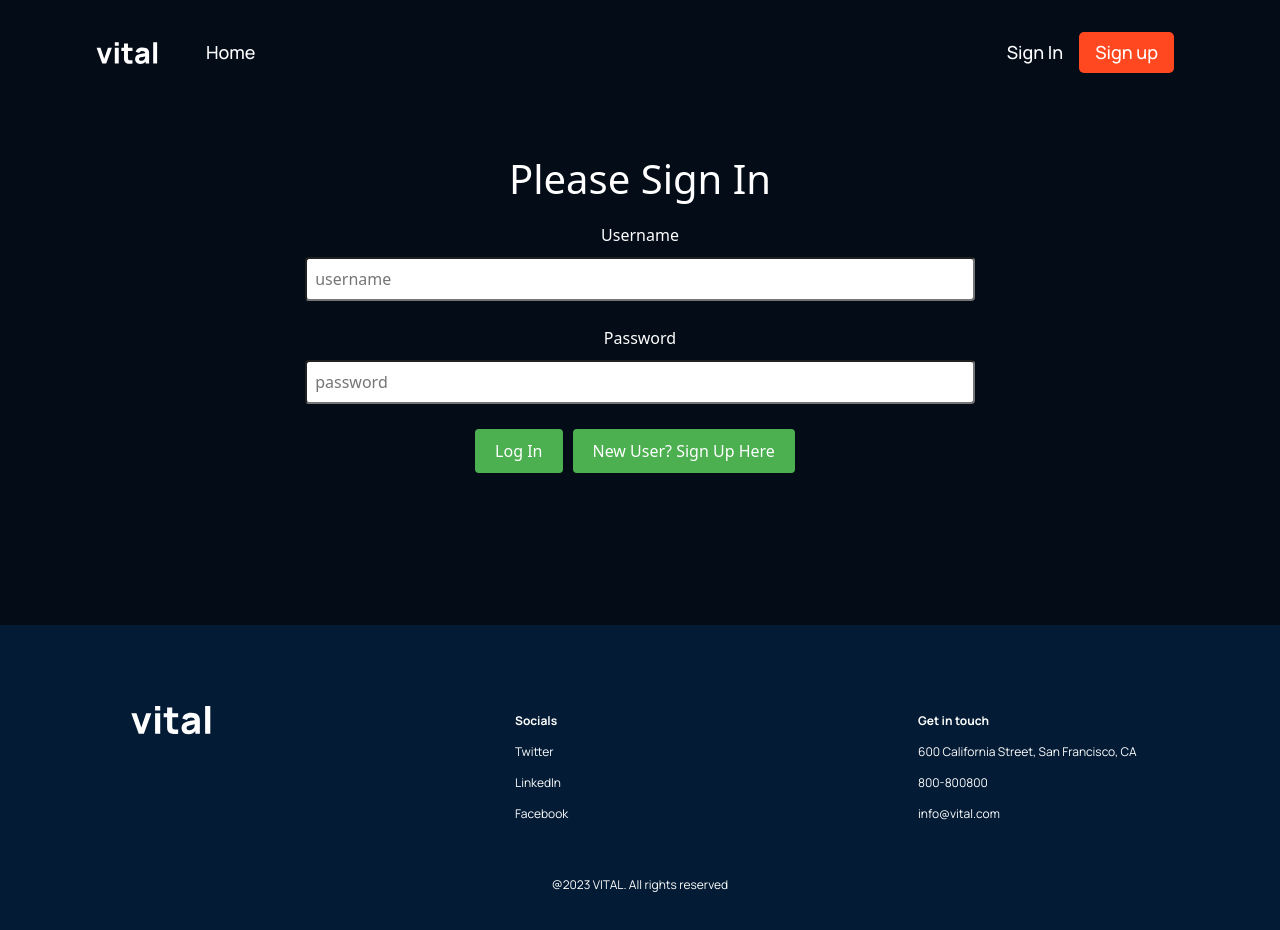
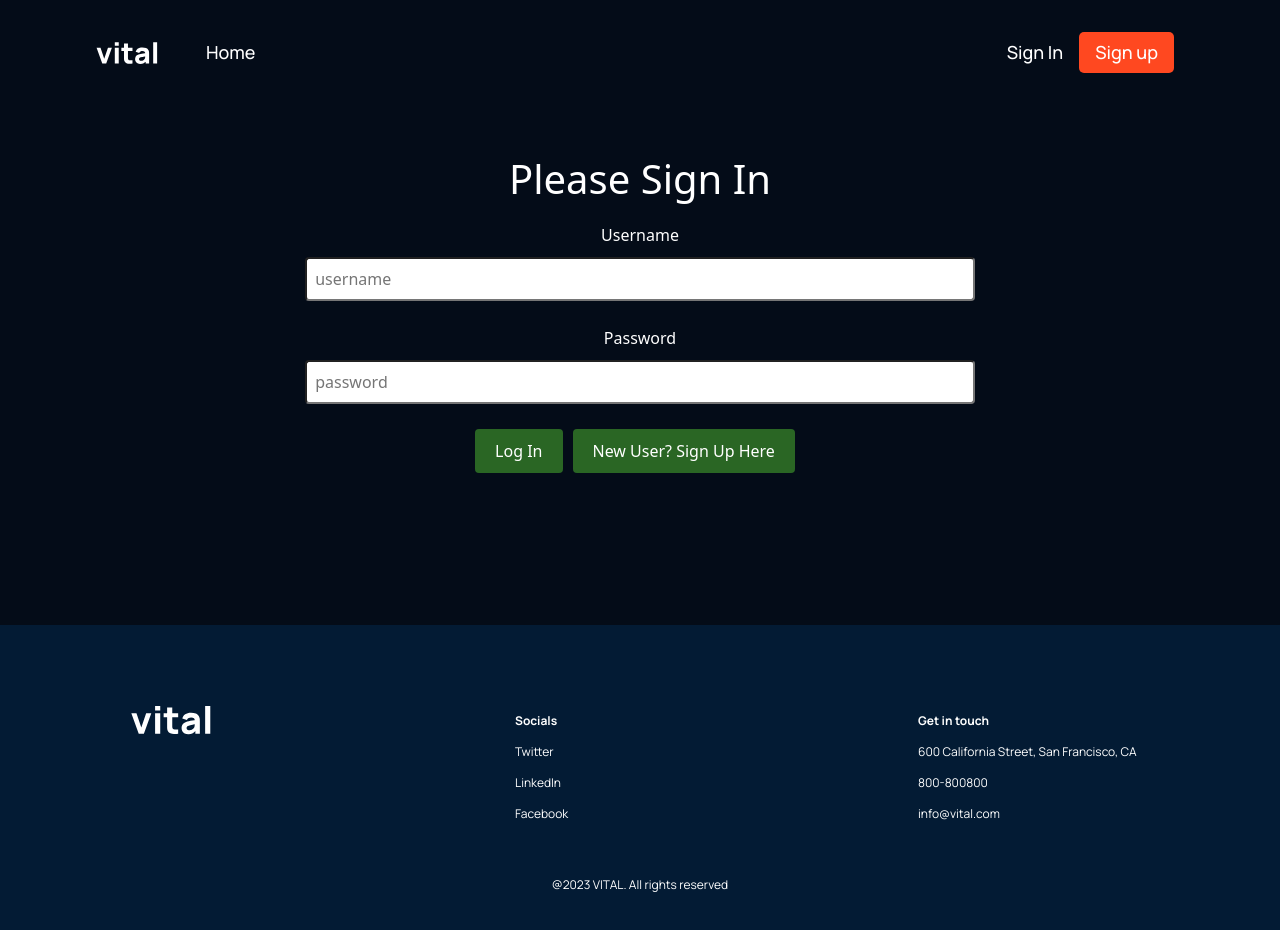
Before and after one commit to srijagadiraju/VITAL, a React (Vite) app in the folder front/: page /join in a window 1280 px wide. Shown: the top 930 px of the page. Built offline with nearby package versions, Linux system fonts and the light colour scheme.

Commit message:
updated button contrast for register and log in page

```diff
--- a/front/src/components/join/join.css
+++ b/front/src/components/join/join.css
@@ -35,7 +35,7 @@ input[type="password"] {
 }
 
 button {
-  background-color: #4caf50;
+  background-color: #2a6624;
   color: white;
   padding: 10px 20px;
   border: none;
@@ -46,7 +46,7 @@ button {
 }
 
 button:hover {
-  background-color: #45a049;
+  background-color: rgb(26, 73, 33);
 }
 
 .success-popup {
--- a/front/src/components/register/register.css
+++ b/front/src/components/register/register.css
@@ -30,7 +30,7 @@ input[type="password"] {
 }
 
 button {
-  background-color: #4caf50;
+  background-color: #2a6624;
   color: white;
   padding: 10px 20px;
   border: none;
@@ -40,7 +40,7 @@ button {
 }
 
 button:hover {
-  background-color: #45a049;
+  background-color: rgb(26, 73, 33);
 }
 
 .success-popup {
@@ -49,8 +49,8 @@ button:hover {
   text-align: center;
   position: fixed;
   bottom: 0;
-  left: 0; /* Set the left position to zero */
-  right: 0; /* Set the right position to zero */
+  left: 0;
+  right: 0;
   width: 100%;
   padding: 10px 0;
 }
```
Also changed, not shown: front/src/components/register/Register.jsx (+3 -80 lines).
